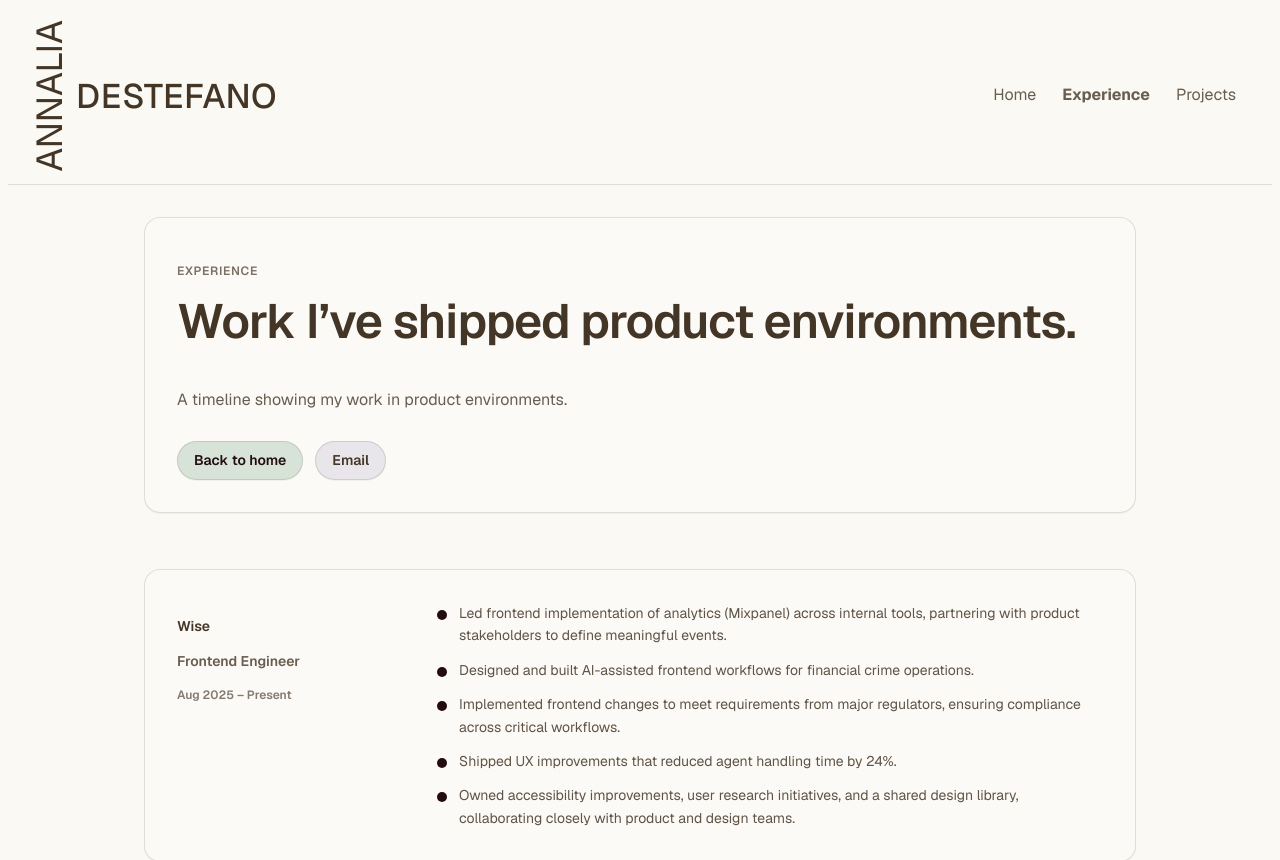
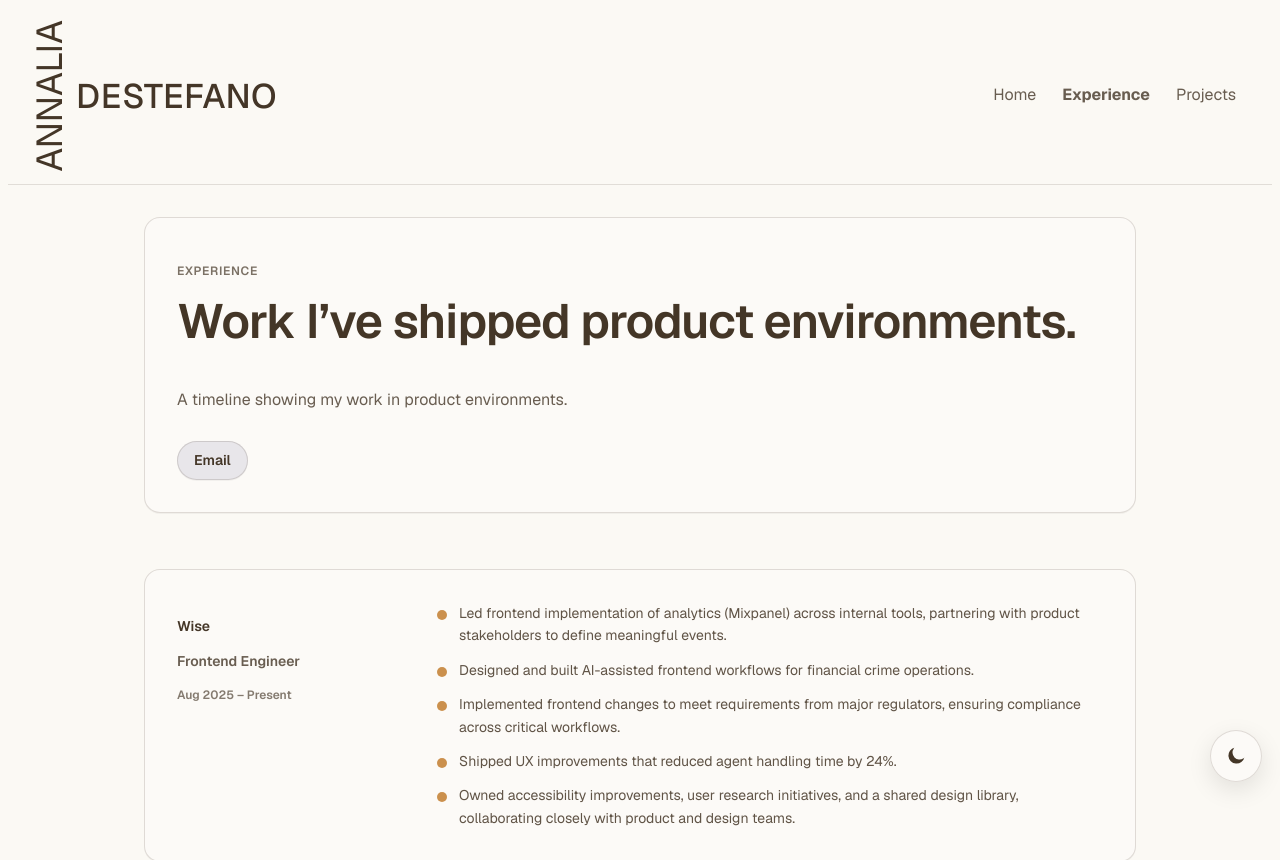
Before and after one commit to annaliarosed/portfolio, a Next.js app: page /experience in a window 1280 px wide. Shown: the top 860 px of the page. Built offline with nearby package versions, Linux system fonts and the light colour scheme.

Commit message:
add support for dark mode

```diff
--- a/app/components/BubbleNav.module.scss
+++ b/app/components/BubbleNav.module.scss
@@ -92,7 +92,7 @@
 }
 
 .menuButton:focus-visible {
-  box-shadow: 0 0 0 3px color-mix(in srgb, #cb904d 60%, transparent);
+  box-shadow: 0 0 0 3px var(--focus-ring);
 }
 
 .burgerLine {
@@ -124,8 +124,8 @@
   border-radius: 12px;
   background: color-mix(in srgb, var(--secondary-background) 98%, transparent);
   padding: 6px;
-  box-shadow: 0 8px 24px rgba(0, 0, 0, 0.10);
-  border: 1px solid rgba(68, 54, 39, 0.18);
+  box-shadow: var(--shadow-md);
+  border: 1px solid var(--border);
   backdrop-filter: blur(8px);
   z-index: 2;
 }
@@ -155,6 +155,7 @@
   box-shadow: 0 0 0 3px color-mix(in srgb, var(--green-primary) 55%, transparent);
 }
 
+
 @media (min-width: 768px) {
   .desktopNav {
     display: flex;
--- a/app/components/Card.module.scss
+++ b/app/components/Card.module.scss
@@ -2,8 +2,8 @@
   border-radius: 16px;
   background: var(--secondary-background);
   padding: 20px;
-  box-shadow: 0 1px 0 rgba(0, 0, 0, 0.04);
-  border: 1px solid rgba(68, 54, 39, 0.15);
+  box-shadow: var(--shadow-sm);
+  border: 1px solid var(--border);
 }
 
 @media (min-width: 640px) {
--- a/app/components/InteractiveSkills.module.scss
+++ b/app/components/InteractiveSkills.module.scss
@@ -12,7 +12,7 @@
 .side {
   border-radius: 20px;
   padding: 20px;
-  border: 1px solid rgba(68, 54, 39, 0.12);
+  border: 1px solid var(--border);
 }
 
 .sideTitle {
@@ -46,17 +46,17 @@
 }
 
 .tabButton:hover {
-  background: color-mix(in srgb, #aaadc4 25%, transparent);
+  background: color-mix(in srgb, var(--accent-cool) 25%, transparent);
 }
 
 .tabButton:focus-visible {
-  box-shadow: 0 0 0 3px color-mix(in srgb, #220c10 60%, transparent);
+  box-shadow: 0 0 0 3px var(--focus-ring);
 }
 
 .tabActive {
-  background: color-mix(in srgb, #aaadc4 35%, transparent);
-  color: #220c10;
-  box-shadow: inset 0 0 0 1px rgba(68, 54, 39, 0.12);
+  background: color-mix(in srgb, var(--accent-cool) 35%, transparent);
+  color: var(--foreground);
+  box-shadow: inset 0 0 0 1px var(--border);
 }
 
 .tabRow {
@@ -69,7 +69,7 @@
   height: 10px;
   width: 10px;
   border-radius: 999px;
-  background: rgba(68, 54, 39, 0.2);
+  background: color-mix(in srgb, var(--foreground) 20%, transparent);
 }
 
 .dotActive {
@@ -79,7 +79,7 @@
 .panel {
   border-radius: 20px;
   padding: 24px;
-  border: 1px solid rgba(68, 54, 39, 0.12);
+  border: 1px solid var(--border);
 }
 
 .panelHeader {
@@ -126,10 +126,10 @@
 
 .chip {
   border-radius: 999px;
-  background: color-mix(in srgb, #aaadc4 30%, transparent);
+  background: color-mix(in srgb, var(--accent-cool) 30%, transparent);
   padding: 4px 12px;
   font-size: 14px;
   font-weight: 600;
   color: var(--foreground);
-  border: 1px solid rgba(68, 54, 39, 0.10);
+  border: 1px solid var(--border);
 }
--- /dev/null
+++ b/app/components/ThemeToggle.module.scss
@@ -0,0 +1,75 @@
+.fab {
+  position: fixed;
+  right: 18px;
+  bottom: 18px;
+  z-index: 80;
+
+  height: 52px;
+  width: 52px;
+  border-radius: 999px;
+
+  display: inline-flex;
+  align-items: center;
+  justify-content: center;
+
+  border: 1px solid var(--border);
+  background: color-mix(in srgb, var(--secondary-background) 92%, transparent);
+  color: var(--foreground);
+  box-shadow: var(--shadow-md);
+
+  cursor: pointer;
+  -webkit-tap-highlight-color: transparent;
+  outline: none;
+}
+
+.fab:hover {
+  transform: translateY(-1px);
+  background: color-mix(in srgb, var(--secondary-background) 84%, transparent);
+}
+
+.fab:active {
+  transform: translateY(0);
+}
+
+.fab:focus-visible {
+  box-shadow: 0 0 0 3px var(--focus-ring), var(--shadow-md);
+}
+
+/* Tooltip */
+.fab::after {
+  content: attr(data-tooltip);
+  position: absolute;
+  right: calc(100% + 10px);
+  bottom: 50%;
+  transform: translateY(50%);
+
+  white-space: nowrap;
+  pointer-events: none;
+
+  padding: 8px 10px;
+  border-radius: 10px;
+  border: 1px solid var(--border);
+  background: color-mix(in srgb, var(--background) 92%, transparent);
+  color: var(--foreground);
+  box-shadow: var(--shadow-md);
+  font-size: 13px;
+  font-weight: 600;
+
+  opacity: 0;
+  visibility: hidden;
+  transition: opacity 140ms ease, visibility 140ms ease, transform 140ms ease;
+}
+
+.fab:hover::after,
+.fab:focus-visible::after {
+  opacity: 1;
+  visibility: visible;
+  transform: translateY(50%) translateX(-2px);
+}
+
+@media (prefers-reduced-motion: reduce) {
+  .fab,
+  .fab::after {
+    transition: none;
+  }
+}
--- /dev/null
+++ b/app/components/ThemeToggle.tsx
@@ -0,0 +1,84 @@
+"use client";
+
+import { useState } from "react";
+import styles from "./ThemeToggle.module.scss";
+
+type Theme = "light" | "dark";
+
+function resolveTheme(): Theme {
+  if (typeof document !== "undefined") {
+    const attr = document.documentElement.getAttribute("data-theme");
+    if (attr === "light" || attr === "dark") return attr;
+  }
+
+  if (typeof window !== "undefined") {
+    const stored = window.localStorage.getItem("theme");
+    if (stored === "light" || stored === "dark") return stored;
+    return window.matchMedia("(prefers-color-scheme: dark)").matches ? "dark" : "light";
+  }
+
+  return "light";
+}
+
+function setTheme(next: Theme) {
+  document.documentElement.setAttribute("data-theme", next);
+  window.localStorage.setItem("theme", next);
+}
+
+function SunIcon() {
+  return (
+    <svg
+      viewBox="0 0 24 24"
+      width="20"
+      height="20"
+      aria-hidden="true"
+      focusable="false"
+    >
+      <path
+        fill="currentColor"
+        d="M12 18a6 6 0 1 1 0-12 6 6 0 0 1 0 12Zm0-2.2a3.8 3.8 0 1 0 0-7.6 3.8 3.8 0 0 0 0 7.6ZM11 1h2v3h-2V1Zm0 20h2v3h-2v-3ZM3.2 4.6l1.4-1.4 2.1 2.1-1.4 1.4-2.1-2.1Zm14.1 14.1 1.4-1.4 2.1 2.1-1.4 1.4-2.1-2.1ZM1 11h3v2H1v-2Zm20 0h3v2h-3v-2ZM4.6 20.8l-1.4-1.4 2.1-2.1 1.4 1.4-2.1 2.1Zm14.1-14.1-1.4-1.4 2.1-2.1 1.4 1.4-2.1 2.1Z"
+      />
+    </svg>
+  );
+}
+
+function MoonIcon() {
+  return (
+    <svg
+      viewBox="0 0 24 24"
+      width="20"
+      height="20"
+      aria-hidden="true"
+      focusable="false"
+    >
+      <path
+        fill="currentColor"
+        d="M21 14.6A8.3 8.3 0 0 1 9.4 3a.9.9 0 0 1 1-1.2 9.8 9.8 0 1 0 11.8 11.8.9.9 0 0 1-1.2 1Z"
+      />
+    </svg>
+  );
+}
+
+export default function ThemeToggle() {
+  const [theme, setThemeState] = useState<Theme>(() => resolveTheme());
+
+  const nextTheme: Theme = theme === "dark" ? "light" : "dark";
+  const tooltip = `Switch to ${nextTheme} mode`;
+
+  return (
+    <button
+      type="button"
+      className={styles.fab}
+      onClick={() => {
+        const resolved = resolveTheme();
+        const next: Theme = resolved === "dark" ? "light" : "dark";
+        setTheme(next);
+        setThemeState(next);
+      }}
+      aria-label={tooltip}
+      data-tooltip={tooltip}
+    >
+      {nextTheme === "dark" ? <MoonIcon /> : <SunIcon />}
+    </button>
+  );
+}
--- a/app/experience/page.module.scss
+++ b/app/experience/page.module.scss
@@ -51,8 +51,8 @@
   font-size: 14px;
   font-weight: 600;
   text-decoration: none;
-  box-shadow: 0 1px 0 rgba(0, 0, 0, 0.04);
-  border: 1px solid rgba(68, 54, 39, 0.15);
+  box-shadow: var(--shadow-sm);
+  border: 1px solid var(--border);
   outline: none;
 }
 
@@ -62,7 +62,7 @@
 
 .back {
   background: color-mix(in srgb, var(--green-primary) 22%, transparent);
-  color: #220c10;
+  color: var(--ink);
 }
 
 .back:hover {
@@ -70,16 +70,16 @@
 }
 
 .email {
-  background: color-mix(in srgb, #aaadc4 25%, transparent);
+  background: color-mix(in srgb, var(--accent-cool) 25%, transparent);
   color: var(--foreground);
 }
 
 .email:hover {
-  background: color-mix(in srgb, #aaadc4 35%, transparent);
+  background: color-mix(in srgb, var(--accent-cool) 35%, transparent);
 }
 
 .email:focus-visible {
-  box-shadow: 0 0 0 3px color-mix(in srgb, #cb904d 60%, transparent);
+  box-shadow: 0 0 0 3px var(--focus-ring);
 }
 
 .list {
@@ -144,6 +144,6 @@
   height: 10px;
   width: 10px;
   border-radius: 999px;
-  background: #220c10;
+  background: var(--accent-warm);
   flex: 0 0 auto;
 }
--- a/app/experience/page.tsx
+++ b/app/experience/page.tsx
@@ -1,4 +1,3 @@
-import Link from "next/link";
 import { profile } from "@/app/lib/profile";
 import Card from "@/app/components/Card";
 import styles from "./page.module.scss";
@@ -22,9 +21,7 @@ export default function ExperiencePage() {
           </p>
 
           <div className={styles.actions}>
-            <Link href="/" className={[styles.pillLink, styles.back].join(" ")}>
-              Back to home
-            </Link>
+
             <a
               href={`mailto:${profile.email}`}
               className={[styles.pillLink, styles.email].join(" ")}
--- a/app/globals.scss
+++ b/app/globals.scss
@@ -1,15 +1,64 @@
 :root {
-  --background: #FBF9F4;
+  /* Theme tokens (default: light) */
+  --background: #fbf9f4;
   --secondary-background: #fcfaf7;
   --foreground: #443627;
+
+  /* Accents */
   --green-primary: #5c946e;
+  --accent-warm: #cb904d;
+  --accent-cool: #aaadc4;
+  --ink: #220c10;
+
+  /* UI primitives */
+  --border: color-mix(in srgb, var(--foreground) 16%, transparent);
+  --border-strong: color-mix(in srgb, var(--foreground) 28%, transparent);
+  --shadow-sm: 0 1px 0 rgba(0, 0, 0, 0.04);
+  --shadow-md: 0 8px 24px rgba(0, 0, 0, 0.10);
+  --focus-ring: color-mix(in srgb, var(--accent-warm) 60%, transparent);
+
+  /* Form controls / UA widgets */
+  color-scheme: light;
 }
 
+html[data-theme="dark"] {
+  --background: #0f1115;
+  --secondary-background: #151923;
+  --foreground: #f3f4f6;
+
+  --green-primary: #7ddfa6;
+  --accent-warm: #f2b36a;
+  --accent-cool: #b9bdd8;
+  --ink: #0b0d12;
+
+  --border: color-mix(in srgb, var(--foreground) 18%, transparent);
+  --border-strong: color-mix(in srgb, var(--foreground) 30%, transparent);
+  --shadow-sm: 0 1px 0 rgba(0, 0, 0, 0.35);
+  --shadow-md: 0 14px 40px rgba(0, 0, 0, 0.55);
+  --focus-ring: color-mix(in srgb, var(--green-primary) 55%, transparent);
+
+  color-scheme: dark;
+}
+
+/* If the user hasn't chosen, follow OS preference. */
 @media (prefers-color-scheme: dark) {
-  :root {
-    --background: #FBF9F4;
-    /* keep your current choice */
-    --foreground: #443627;
+  html:not([data-theme]) {
+    --background: #0f1115;
+    --secondary-background: #151923;
+    --foreground: #f3f4f6;
+
+    --green-primary: #7ddfa6;
+    --accent-warm: #f2b36a;
+    --accent-cool: #b9bdd8;
+    --ink: #0b0d12;
+
+    --border: color-mix(in srgb, var(--foreground) 18%, transparent);
+    --border-strong: color-mix(in srgb, var(--foreground) 30%, transparent);
+    --shadow-sm: 0 1px 0 rgba(0, 0, 0, 0.35);
+    --shadow-md: 0 14px 40px rgba(0, 0, 0, 0.55);
+    --focus-ring: color-mix(in srgb, var(--green-primary) 55%, transparent);
+
+    color-scheme: dark;
   }
 }
 
@@ -82,12 +131,12 @@ body {
   white-space: normal !important;
 
   border-radius: 999px;
-  background: #220c10;
+  background: var(--ink);
   padding: 8px 16px;
   font-size: 14px;
   font-weight: 600;
-  color: #aaadc4;
-  box-shadow: 0 4px 18px rgba(0, 0, 0, 0.12);
+  color: var(--accent-cool);
+  box-shadow: 0 4px 18px rgba(0, 0, 0, 0.30);
 }
 
 section[data-chapter] {
--- a/app/layout.tsx
+++ b/app/layout.tsx
@@ -3,6 +3,7 @@ import { Geist, Geist_Mono } from "next/font/google";
 import "./globals.scss";
 import BubbleNav from "@/app/components/BubbleNav";
 import RevealOnScroll from "@/app/components/RevealOnScroll";
+import ThemeToggle from "@/app/components/ThemeToggle";
 
 const geistSans = Geist({
   variable: "--font-geist-sans",
@@ -25,11 +26,25 @@ export default function RootLayout({
 }: Readonly<{
   children: React.ReactNode;
 }>) {
+  const themeInitScript = `
+    (function() {
+      try {
+        var stored = localStorage.getItem("theme");
+        if (stored === "light" || stored === "dark") {
+          document.documentElement.setAttribute("data-theme", stored);
+        }
+      } catch (e) {}
+    })();
+  `;
+
   return (
     <html
       lang="en"
       className={`${geistSans.variable} ${geistMono.variable}`}
     >
+      <head>
+        <script dangerouslySetInnerHTML={{ __html: themeInitScript }} />
+      </head>
       <body>
         <a
           href="#about"
@@ -40,6 +55,7 @@ export default function RootLayout({
         <BubbleNav />
         <RevealOnScroll />
         {children}
+        <ThemeToggle />
       </body>
     </html>
   );
```
Also changed, not shown: app/page.module.scss (+18 -18 lines), app/projects/page.module.scss (+14 -14 lines).
